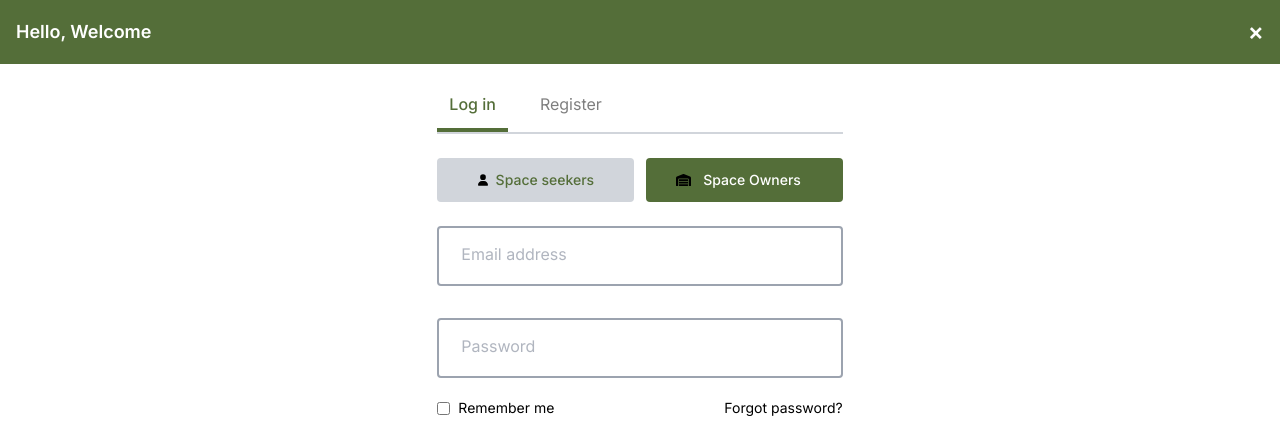
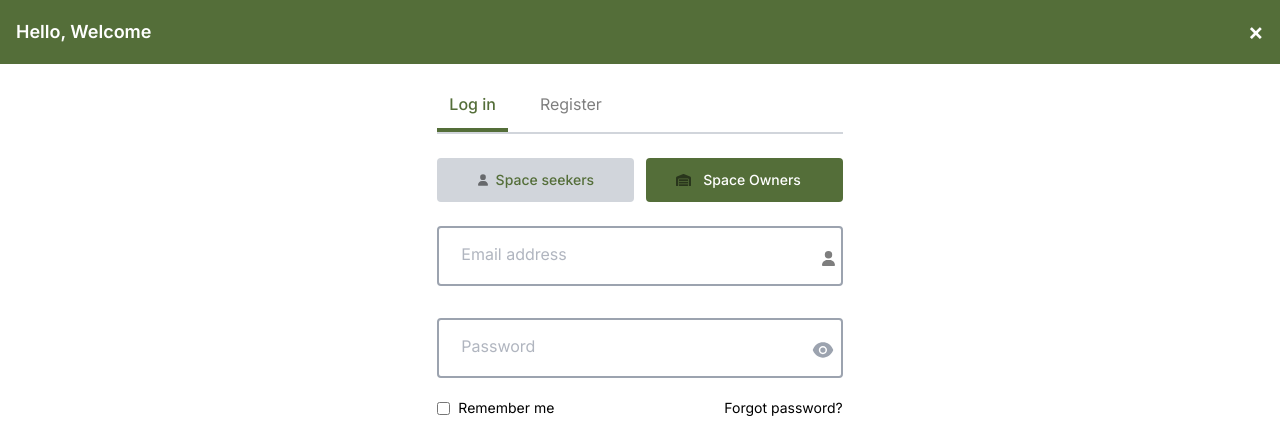
Before and after one commit to AyodejiOmole/warehouzit-technical-interview-solution, a Next.js app: page /get-started in a window 1280 px wide. Shown: the top 428 px of the page. Built offline with nearby package versions, Linux system fonts and the light colour scheme.

Commit message:
added some more components and completed project

```diff
--- a/app/get-started/layout.js
+++ b/app/get-started/layout.js
@@ -2,12 +2,13 @@
 import Image from "next/image";
 import Link from "next/link";
 
+// Metadata for the login and register page of Warehoutit
 export const metadata = {
     title: "Login & Sign Up",
     description: "Login and sign up page for Warehouzit"
 }
 
-// The layout of the get started route that contains both the Login and Get started components of the app
+// The layout of the get-started route that contains both the Login and Get started components and all the shared layouts between them.
 const GetStartedLayout = ({ children }) => {
     return (
         <div>
--- a/app/layout.js
+++ b/app/layout.js
@@ -3,6 +3,7 @@ import { Inter } from 'next/font/google';
 
 const inter = Inter({ subsets: ['latin'] })
 
+// Metadata for the web app
 export const metadata = {
   title: 'Warehouzit',
   description: 'Technical Interview Solution by Omole Daniel Ayodeji',
--- a/app/page.js
+++ b/app/page.js
@@ -1,10 +1,10 @@
-import Image from 'next/image';
 import Link from 'next/link';
 
 export default function Home() {
   return (
     <div className="mt-4 lg:px-10 px-4 md:px-10 flex justify-center items-center">
 
+      {/* This button leads the user to the get started page where they can either login or register */}
       <Link href="/get-started" className="flex justify-center items-center bg-primary-green p-4 text-white hover:text-primary-green hover:bg-white cursor-pointer hover:border hover:border-primary-green rounded lg:w-1/4 md:w-1/2 w-full">
         Click me to login!
       </Link>
--- a/components/FloatingInputBox.js
+++ b/components/FloatingInputBox.js
@@ -1,19 +1,28 @@
 "use client";
 import { BiErrorCircle } from "react-icons/bi";
+import { AiFillEyeInvisible, AiFillEye } from "react-icons/ai";
+import { useState } from "react";
+import Image from "next/image";
 
 const FloatingInputBox = ({ label, placeholder, handleChange, value, error, type, ...rest }) => {
+  // Stores the the type of the input box: text and password.
+  // This allows to programmatically change the type of the input box.
+  const [inputType, setInputType] = useState(type);
   return (
     <div className='my-3 w-full'>
       <div className="flex justify-center items-center w-full mb-2">
         <label className='relative cursor-pointer w-full'>
           <input
             {...rest}
-            type="text"
+            type={inputType}
             value={value}
             onChange={handleChange}
             placeholder={placeholder}
             className={`py-4 px-3 w-full text-black ${error ? 'border-red-500 focus:border-red-500' : 'border-gray-400 focus:border-black'} border-2 rounded outline-none placeholder-gray-300 placeholder-opacity-0 transition duration-200`} />
           <span className={`text-base ${error ? "text-red-500 transform -translate-y-8 text-lg -translate-x-2 scale-75" : "text-gray-400"} text-opacity-80 bg-white absolute left-5 top-4 px-1 transition duration-200 input-text`}>{label}</span>
+          {inputType === "password" && <AiFillEye onClick={() => setInputType("text")} className="absolute fill-gray-400 right-2 bottom-4 w-6 h-6"/>}
+          {inputType === "text" && type === "password" && <AiFillEyeInvisible onClick={() => setInputType("password")} className="absolute fill-gray-400 right-2 bottom-4 w-6 h-6"/>}
+          {label === "Email address" && <Image src="/assets/user-solid.svg" alt="user logo" width={13} height={13} className="absolute fill-gray-400 right-2 opacity-50 bottom-5"/>}
         </label>
       </div>
 
--- a/components/Login.js
+++ b/components/Login.js
@@ -65,6 +65,7 @@ const Login = () => {
     });
   }
 
+  // Changes the values of formDetails.role as the user selects the role - spaceseeker or spaceowner - from the RoleComponent
   const handleRoleComponentClick = (userRole) => {
     setFormDetails((prev) => {
       return {
--- a/components/Register.js
+++ b/components/Register.js
@@ -41,7 +41,7 @@ const Register = () => {
     });
   }
 
-  // Handles the submission of the login form.
+  // Handles the submission of the register form.
   const handleSubmit = async (e) => {
     e.preventDefault();
 
@@ -65,8 +65,6 @@ const Register = () => {
 
       // Checks if any of the form values are empty and, thus, changes the corresponding value in the isInputEmpty state.
       if(!validateInputFields()) {
-        console.log(formDetails);
-
         const res = await axios.post("https://warehouzitserver.onrender.com/api/v1/auth/register", user);
         console.log(res);
         if (!res.status === 201 || res.status === 200) return;
@@ -86,6 +84,8 @@ const Register = () => {
   const validateInputFields = () => {
     let atLeastOneIsEmpty;
 
+    // Checks if all the input boxes are filled.
+    // If at least one is empty, it changes the atLeastOneIsEmpty field to true to denote that at least one of the input field isn't filled.
     for(const key in isInputEmpty) {
       if(formDetails[key] === "") {
         handleIsInputEmpty(key);
@@ -94,6 +94,7 @@ const Register = () => {
       }
     }
 
+    // Checks if the password the user enters matches the one entered into the confirm password input box.
     if(formDetails.password !== formDetails.confirmPassword) {
       atLeastOneIsEmpty = true;
       for(const key in isInputEmpty) {
@@ -116,6 +117,7 @@ const Register = () => {
     });
   }
 
+  // Changes the values of formDetails.role as the user selects the role - spaceseeker or spaceowner - from the RoleComponent
   const handleRoleComponentClick = (userRole) => {
     setFormDetails((prev) => {
       return {
@@ -146,7 +148,10 @@ const Register = () => {
           <label htmlFor='remember' className='text-black text-sm'>I agree to the terms and conditions</label>
         </div>
 
-        <button className='bg-primary-green mx-auto w-full text-white text-sm  rounded shadow p-4 font-semi-bold' type="submit">
+        <button
+          className={`mx-auto w-full ${isSubmitting ? "cursor-not-allowed bg-gray-300" : "cursor-pointer bg-primary-green"} text-white text-sm rounded shadow p-4 font-semi-bold`}
+          type="submit"
+          disabled={isSubmitting}>
           {/* hover:bg-white hover:border hover:border-primary-green hover:text-primary-green */}
           {isSubmitting ? "Registering..." : "Register"}
         </button>
--- a/components/RoleComponent.js
+++ b/components/RoleComponent.js
@@ -10,7 +10,8 @@ const RoleComponent = ({ handleClick, role }) => {
                 src={"/assets/user-solid.svg"}
                 alt="User"
                 width={10}
-                height={10}/>
+                height={10}
+                className="opacity-50"/>
 
             <p className={`text-sm font-medium ${role === "spaceseeker" ? "text-primary-green" : "text-white"}`}>Space seekers</p>
       </div>
@@ -18,9 +19,10 @@ const RoleComponent = ({ handleClick, role }) => {
       <div className={`flex align-center justify-center rounded lg:w-1/2 w-full cursor-pointer ${role !== "spaceseeker" ? "bg-gray-300" : "bg-primary-green"}`} onClick={() => handleClick("spaceowner")}>
             <Image
                 src={"/assets/warehouse-solid.svg"}
-                alt="User"
+                alt="Warehouse"
                 width={15}
-                height={15}/>
+                height={15}
+                className="opacity-50"/>
 
             <p className={`text-sm font-medium p-3 ${role !== "spaceseeker" ? "text-primary-green" : "text-white"}`}>Space Owners</p>
       </div>
```
